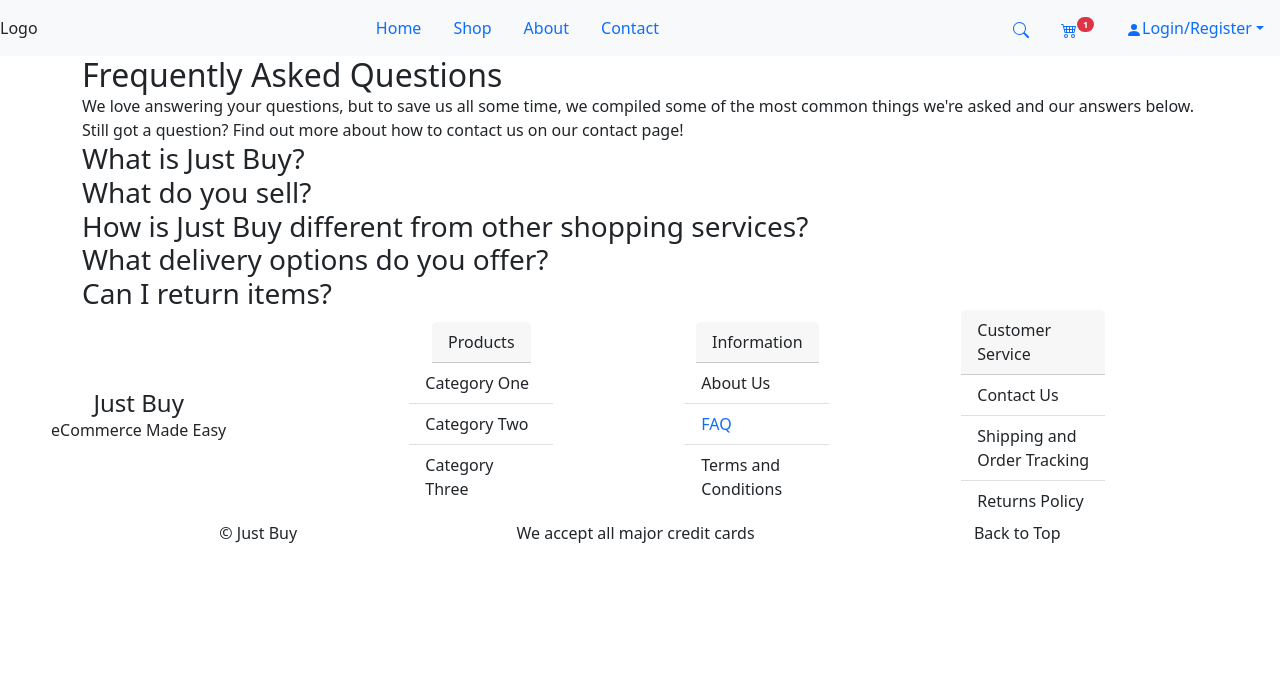
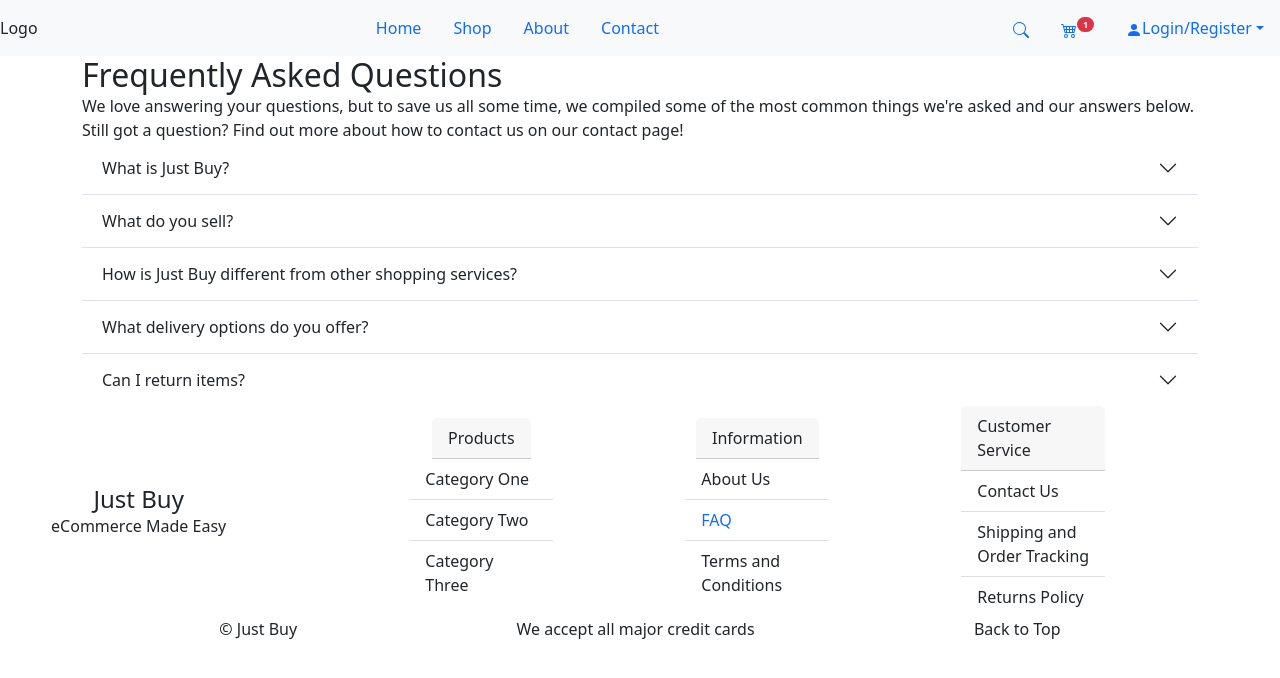
Before and after one commit to Spacepineapple/just_buy, a React (Create React App) app: page /faq in a window 1280 px wide. Shown: the top 678 px of the page. Built offline with nearby package versions, Linux system fonts and the light colour scheme.

Commit message:
Convert FAQ into accordion

```diff
--- a/src/components/pages/Faq.js
+++ b/src/components/pages/Faq.js
@@ -5,11 +5,58 @@ function FAQ() {
         <div className="container">
             <h2>Frequently Asked Questions</h2>
             <p>We love answering your questions, but to save us all some time, we compiled some of the most common things we're asked and our answers below. Still got a question? Find out more about how to contact us on our contact page!</p>
-            <h3>What is Just Buy?</h3>
-            <h3>What do you sell?</h3>
-            <h3>How is Just Buy different from other shopping services?</h3>
-            <h3>What delivery options do you offer?</h3>
-            <h3>Can I return items?</h3>
+            <div class="accordion accordion-flush" id="accordionFlushExample">
+                <div class="accordion-item">
+                    <h3 class="accordion-header" id="flush-headingOne">
+                    <button class="accordion-button collapsed" type="button" data-bs-toggle="collapse" data-bs-target="#flush-collapseOne" aria-expanded="false" aria-controls="flush-collapseOne">
+                        What is Just Buy?
+                    </button>
+                    </h3>
+                    <div id="flush-collapseOne" class="accordion-collapse collapse" aria-labelledby="flush-headingOne" data-bs-parent="#accordionFlushExample">
+                    <div class="accordion-body">Just Buy is the e-commerce site you're on just now! We think buying products online doesn't need to be complicated so we took all the complexity out. So no need to stress -- just buy!</div>
+                    </div>
+                </div>
+                <div class="accordion-item">
+                    <h3 class="accordion-header" id="flush-headingTwo">
+                    <button class="accordion-button collapsed" type="button" data-bs-toggle="collapse" data-bs-target="#flush-collapseTwo" aria-expanded="false" aria-controls="flush-collapseTwo">
+                        What do you sell?
+                    </button>
+                    </h3>
+                    <div id="flush-collapseTwo" class="accordion-collapse collapse" aria-labelledby="flush-headingTwo" data-bs-parent="#accordionFlushExample">
+                    <div class="accordion-body">We sell any of the products you see on this site! For specific ideas, why not try using the shop button in the nav bar above or looking through the product categories in our footer below?</div>
+                    </div>
+                </div>
+                <div class="accordion-item">
+                    <h3 class="accordion-header" id="flush-headingThree">
+                    <button class="accordion-button collapsed" type="button" data-bs-toggle="collapse" data-bs-target="#flush-collapseThree" aria-expanded="false" aria-controls="flush-collapseThree">
+                        How is Just Buy different from other shopping services?
+                    </button>
+                    </h3>
+                    <div id="flush-collapseThree" class="accordion-collapse collapse" aria-labelledby="flush-headingThree" data-bs-parent="#accordionFlushExample">
+                    <div class="accordion-body">There are three things that set us apart from others: the ease with which you can purchase our products, the quality of our range and the sheer variety of delivery options!</div>
+                    </div>
+                </div>
+                <div class="accordion-item">
+                    <h3 class="accordion-header" id="flush-headingFour">
+                    <button class="accordion-button collapsed" type="button" data-bs-toggle="collapse" data-bs-target="#flush-collapseFour" aria-expanded="false" aria-controls="flush-collapseFour">
+                        What delivery options do you offer?
+                    </button>
+                    </h3>
+                    <div id="flush-collapseFour" class="accordion-collapse collapse" aria-labelledby="flush-headingFour" data-bs-parent="#accordionFlushExample">
+                    <div class="accordion-body">We'll deliver products in pretty much any way you want! From rocket ships to carrier pigeons, we want our customers to be able to choose what works best for them. Note that not all delivery options are available for all products.</div>
+                    </div>
+                </div>
+                <div class="accordion-item">
+                    <h3 class="accordion-header" id="flush-headingFive">
+                    <button class="accordion-button collapsed" type="button" data-bs-toggle="collapse" data-bs-target="#flush-collapseFive" aria-expanded="false" aria-controls="flush-collapseive">
+                        Can I return items?
+                    </button>
+                    </h3>
+                    <div id="flush-collapseFive" class="accordion-collapse collapse" aria-labelledby="flush-headingFive" data-bs-parent="#accordionFlushExample">
+                    <div class="accordion-body">Of course! As long as it's within 35 days of purchase, the product is undamaged and you have your proof of purchase or confirmation email.</div>
+                    </div>
+                </div>
+            </div>
         </div>
     )
 }
```
